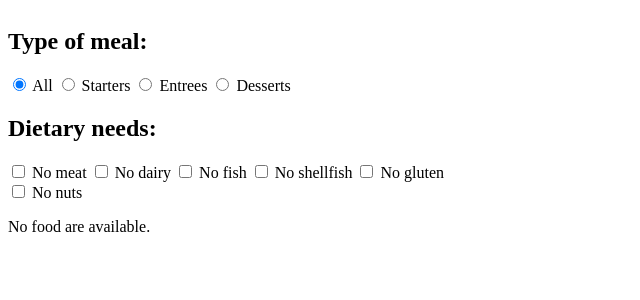
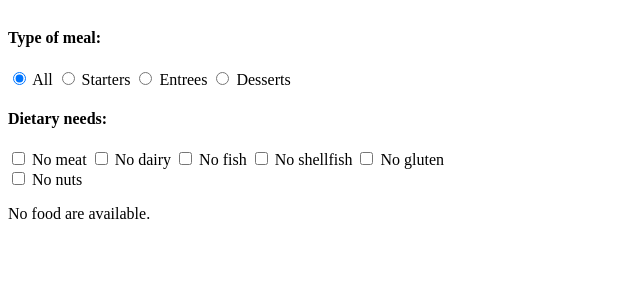
Before and after one commit to obishop/Dough, a Django app: template templates/recipes.html in a window 1280 px wide. Shown: the top 300 px of the page, without its empty margins (0-640 px from the left). Run offline with Django 3.2, Linux system fonts and the light colour scheme; the template is opened without the code that fills it, so the values that code supplies are empty.

Commit message:
added theming

```diff
--- a/static/css/recipe.css
+++ b/static/css/recipe.css
@@ -36,7 +36,7 @@
 }
 
 #left-panel {
-	width: 36%;
+	width: 35%;
 	float: left;
 }
 
--- a/templates/recipes.html
+++ b/templates/recipes.html
@@ -116,7 +116,7 @@ $(function() {
 <body>
 
 <div id="left-panel">
-<h2>Type of meal:</h2>
+<h4>Type of meal:</h4>
 <form name = "form_meal">
 <div id="meal-buttonset">
 <input type="radio" name="meal" id="meal1" value="ALL" checked />
@@ -131,7 +131,7 @@ $(function() {
 </form>
 
 <form name = "form_needs">
-<h2>Dietary needs:</h2>
+<h4>Dietary needs:</h4>
 <div id="need-buttonset">
 <input type="checkbox" name="need" id="need1" value="All meat" />
 <label for="need1">No meat</label>
@@ -150,7 +150,7 @@ $(function() {
 
 {% if food_list %}
 
-<h2>Have something to use up?</h2>
+<h4>Have something to use up?</h4>
 <form name="form_foods">
 <table id="myTable">
 <thead style="height:5px">
```
